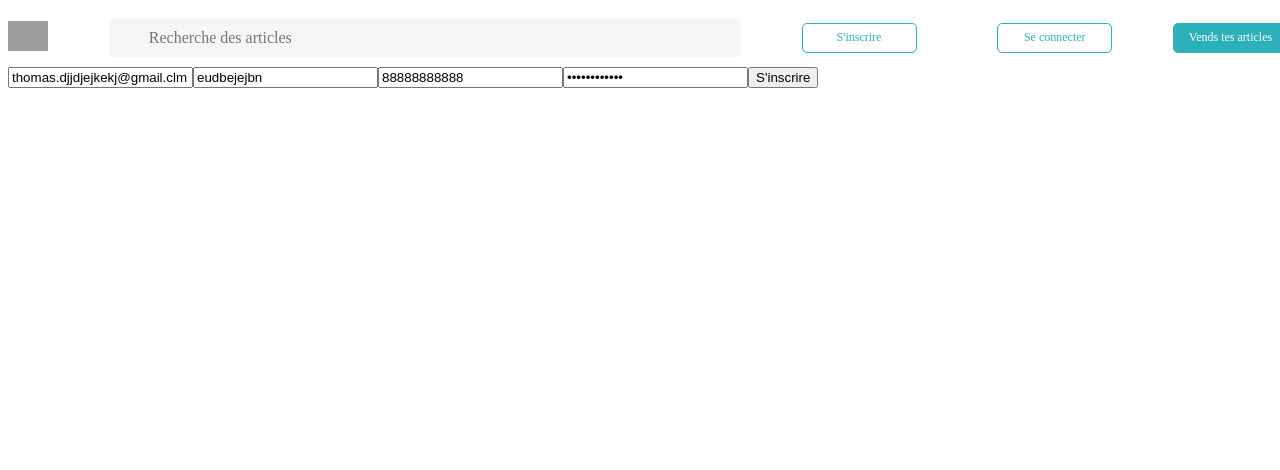
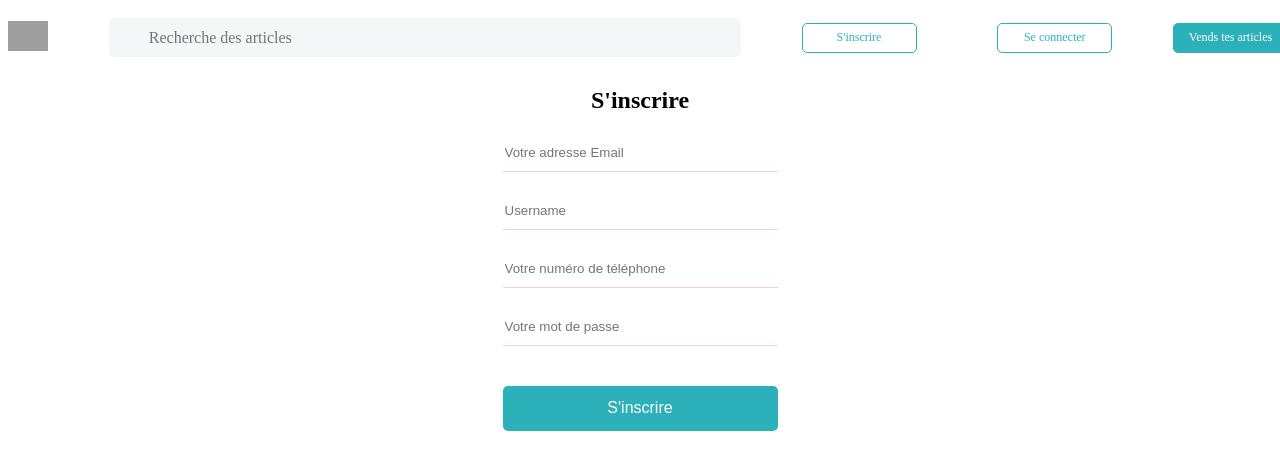
Before and after one commit to Thomas-Torrente/Vinted-Front-End, a React (Create React App) app: page /signup in a window 1280 px wide. Shown: the top 470 px of the page. Built offline with nearby package versions, Linux system fonts and the light colour scheme; grey boxes are pictures that could not be loaded.

Commit message:
Create container Login

```diff
--- a/src/App.css
+++ b/src/App.css
@@ -90,9 +90,6 @@
   object-fit: cover;
 }
 
-.cardDetails {
-}
-
 .priceCards span:first-child {
   font-size: 14px;
 }
@@ -101,3 +98,38 @@
   font-size: 12px;
   color: #999;
 }
+
+.signupContenair,
+.signupForm {
+  display: flex;
+  flex-direction: column;
+}
+
+.signupForm {
+  width: 275px;
+  margin: auto;
+}
+
+.signupContenair {
+  justify-content: center;
+  text-align: center;
+}
+
+.signupForm input {
+  border: none;
+  border-bottom: 1px solid #fcced3;
+  height: 35px;
+  margin-bottom: 20px;
+}
+
+.signupForm button {
+  background-color: #2cb1ba;
+  height: 45px;
+  width: 100%;
+  border: none;
+  outline: none;
+  border-radius: 5px;
+  color: #fff;
+  font-size: 16px;
+  margin-top: 20px;
+}
--- a/src/App.js
+++ b/src/App.js
@@ -8,6 +8,7 @@ import Cookies from "js-cookie";
 import Home from "./containers/Home";
 import Offer from "./containers/Offer";
 import Signup from "./containers/Signup";
+import Login from "./containers/Login";
 import Header from "./components/Header";
 function App({ data, setData }) {
   const [token, setToken] = useState("");
@@ -22,6 +23,9 @@ function App({ data, setData }) {
         <Route path="/signup">
           <Signup />
         </Route>
+        <Route path="/login">
+          <Login />
+        </Route>
         <Route path="/">
           <Home data={data} setData={setData} />
         </Route>
--- a/src/components/FormSignUp.js
+++ b/src/components/FormSignUp.js
@@ -3,8 +3,9 @@ import React from "react";
 const FormSignUp = (props) => {
   return (
     <>
-      <div>
-        <form onSubmit={props.whenSubmit}>
+      <div className="signupContenair">
+        <h2>S'inscrire</h2>
+        <form onSubmit={props.whenSubmit} className="signupForm">
           <input
             type="email"
             placeholder="Votre adresse Email"
--- /dev/null
+++ b/src/containers/Login.js
@@ -0,0 +1,9 @@
+import React from "react";
+const Login = () => {
+  return (
+    <>
+      <div></div>
+    </>
+  );
+};
+export default Login;
--- a/src/containers/Signup.js
+++ b/src/containers/Signup.js
@@ -4,10 +4,10 @@ import axios from "axios";
 import Cookies from "js-cookie";
 
 const Signup = () => {
-  const [username, setUsername] = useState("eudbejejbn");
-  const [email, setEmail] = useState("thomas.djjdjejkekj@gmail.clm");
-  const [password, setPassword] = useState("kekekekekeke");
-  const [tel, setTel] = useState("88888888888");
+  const [username, setUsername] = useState("");
+  const [email, setEmail] = useState("");
+  const [password, setPassword] = useState("");
+  const [tel, setTel] = useState("");
   const [token, setToken] = useState("");
 
   const whenSubmit = async (event) => {
```
